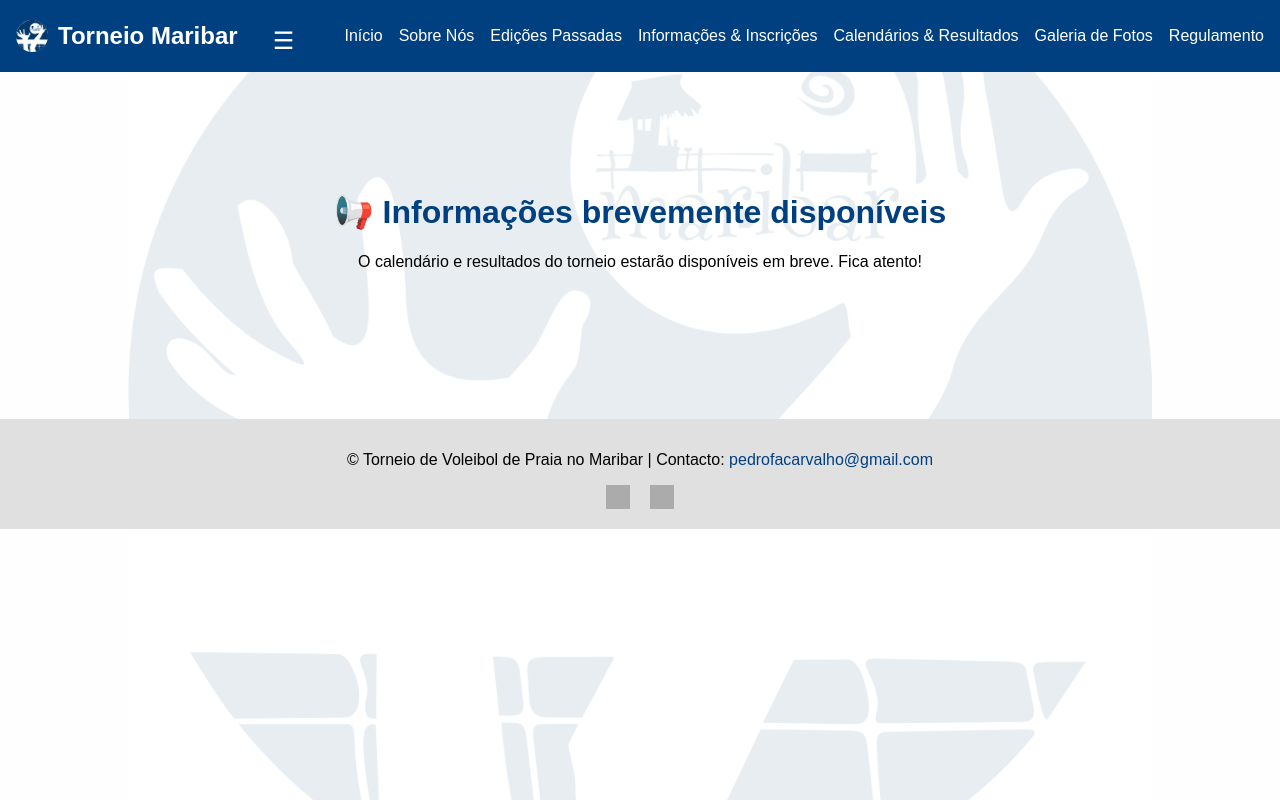
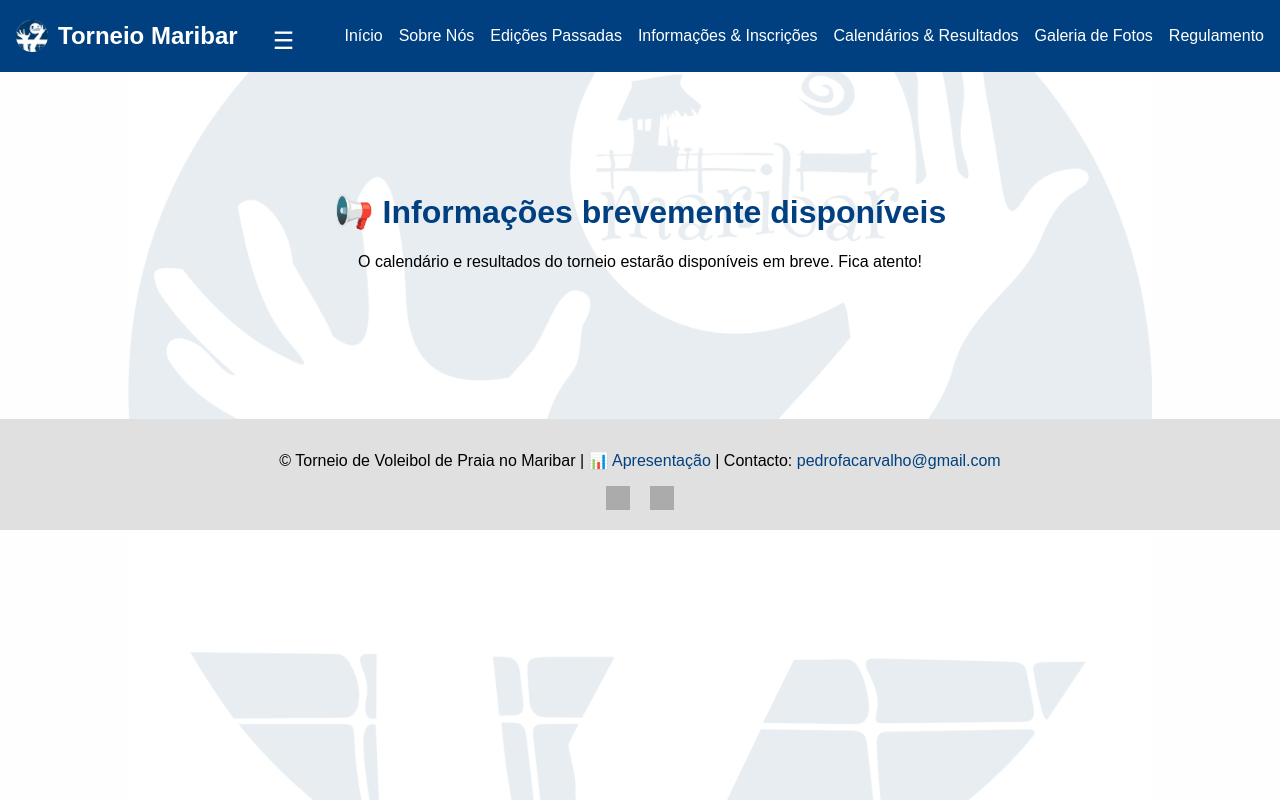
Before and after one commit to pedrocarvalho4/torneiomaribar, a website: page calendarios.html in a window 1280 px wide. Drawn offline with Linux system fonts and the light colour scheme; grey boxes are pictures that could not be loaded.

Commit message:
Add files via upload

```diff
--- a/calendarios.html
+++ b/calendarios.html
@@ -271,8 +271,11 @@
   </div>
 </body>
 <footer>
-  <p>&copy; Torneio de Voleibol de Praia no Maribar | Contacto: <a
-      href="mailto:pedrofacarvalho@gmail.com">pedrofacarvalho@gmail.com</a></p>
+  <p>
+    &copy; Torneio de Voleibol de Praia no Maribar |
+    <a href="apresentacao.html">📊 Apresentação</a> |
+    Contacto: <a href="mailto:pedrofacarvalho@gmail.com">pedrofacarvalho@gmail.com</a>
+  </p>
   <div class="social-icons">
     <a href="https://www.facebook.com/profile.php?id=100093335237350" target="_blank" aria-label="Facebook">
       <img src="https://cdn.jsdelivr.net/gh/simple-icons/simple-icons/icons/facebook.svg" alt="Facebook" width="24"
```
